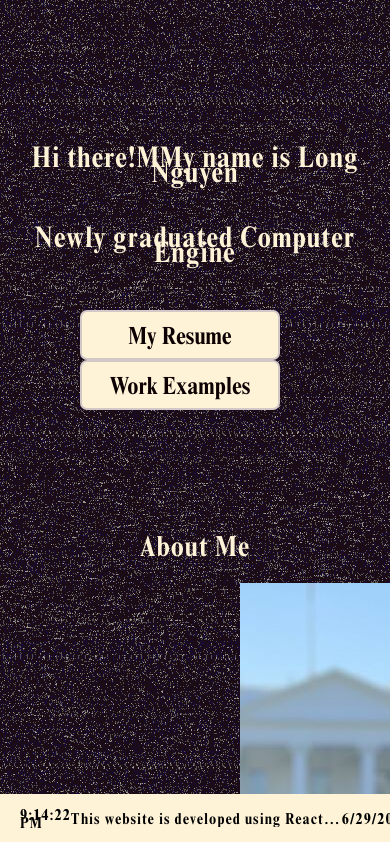
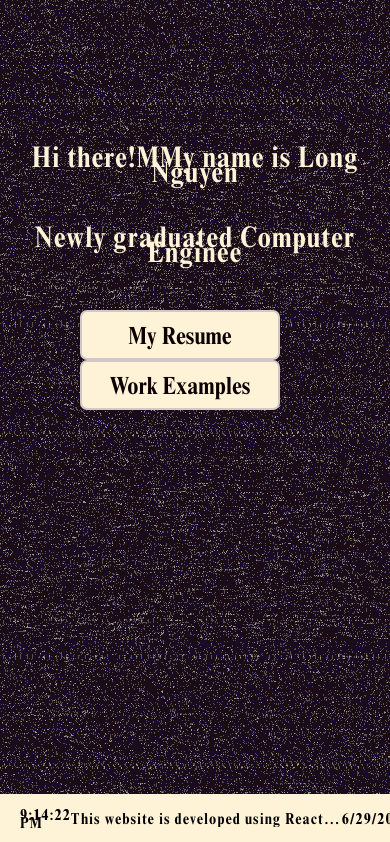
Before and after one commit to tenlalong/portfolio-website, a React (Create React App) app: page / in a window 390 px wide. Shown: the top 842 px of the page. Built offline with nearby package versions, Linux system fonts and the light colour scheme.

Commit message:
Added media responsive things

```diff
--- a/src/index.css
+++ b/src/index.css
@@ -28,3 +28,27 @@
   src: url("./fonts/custom_font.otf")
     format("truetype");
 }
+
+/* ========== MEDIA QUERIES (MEDIUM DEVICES) ========== */
+
+@media screen and (max-width: 1024px) {
+  .container {
+      /* width: var(--container-width-md); */
+  }
+
+  section {
+      margin-top: 6rem;
+  }
+}
+
+/* ========== MEDIA QUERIES (SMALL DEVICES) ========== */
+
+@media screen and (max-width: 768px) {
+  .container {
+      /* width: var(--container-width-sm); */
+  }
+
+  section > h2{
+      margin-top: 2rem;
+  }
+}
--- a/src/pages/components/body/Body.css
+++ b/src/pages/components/body/Body.css
@@ -6,3 +6,23 @@
 .container {
     margin-bottom: 100px;
 }
+
+/* ========== MEDIA QUERIES (MEDIUM DEVICES) ========== */
+
+@media screen and (max-width: 1024px) {
+    header {
+        height: 100vh;
+    }
+
+}
+
+/* ========== MEDIA QUERIES (SMALL DEVICES) ========== */
+
+@media screen and (max-width: 768px) {
+    header {
+        height: 100vh;
+    }
+    .header__socials, .scroll__down {
+        display: none;
+    }
+}
--- a/src/pages/components/body/about/About.js
+++ b/src/pages/components/body/about/About.js
@@ -60,8 +60,7 @@
               <p>Interests</p>
               <p>
                 Software Development, Android Development, Machine Learning,
-              </p>
-              <p> Computer Vision, Artificial Intelligence, Data Science, Embedded Systems, and more!</p>
+               Computer Vision, Artificial Intelligence, Data Science, Embedded Systems, and more!</p>
             </button>
             <button className="about__card">
               <AiOutlineFileDone className="about__card-icon" />
--- a/src/pages/components/body/contacts/contacts.css
+++ b/src/pages/components/body/contacts/contacts.css
@@ -43,3 +43,23 @@
   color: #fef3d7; /* Change the text color to red upon hovering */
   fill: #fef3d7;
 }
+
+/* ========== MEDIA QUERIES (MEDIUM DEVICES) ========== */
+
+@media screen and (max-width: 1024px) {
+  header {
+      height: 100vh;
+  }
+
+}
+
+/* ========== MEDIA QUERIES (SMALL DEVICES) ========== */
+
+@media screen and (max-width: 768px) {
+  header {
+      height: 100vh;
+  }
+  .header__socials, .scroll__down {
+      display: none;
+  }
+}
--- a/src/pages/components/header/header.css
+++ b/src/pages/components/header/header.css
@@ -30,3 +30,23 @@
   background-color: #0c0002;
   color: #fef3d7;
 }
+
+/* ========== MEDIA QUERIES (MEDIUM DEVICES) ========== */
+
+@media screen and (max-width: 1024px) {
+  header {
+      height: 100vh;
+  }
+
+}
+
+/* ========== MEDIA QUERIES (SMALL DEVICES) ========== */
+
+@media screen and (max-width: 768px) {
+  header {
+      height: 100vh;
+  }
+  .header__socials, .scroll__down {
+      display: none;
+  }
+}
```
